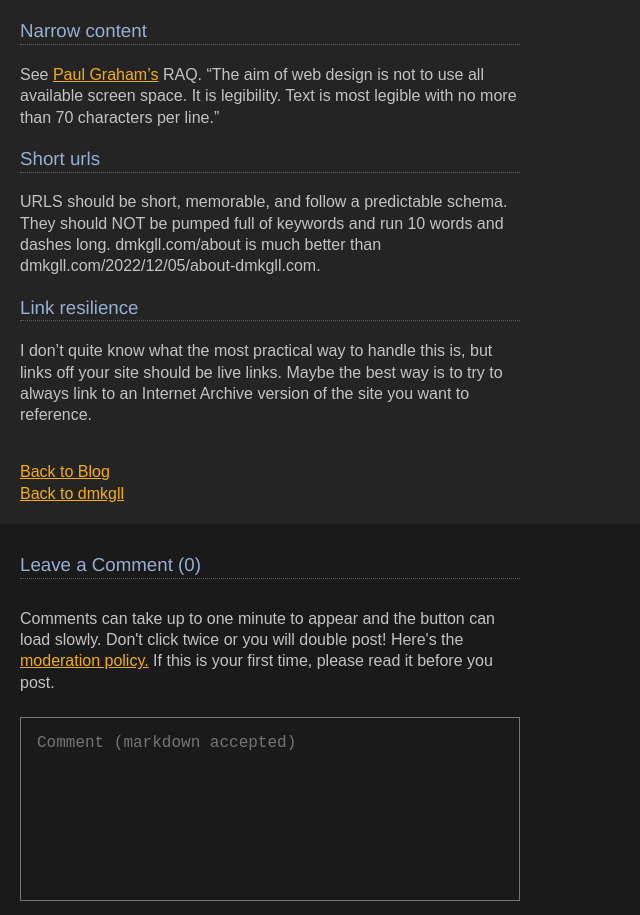
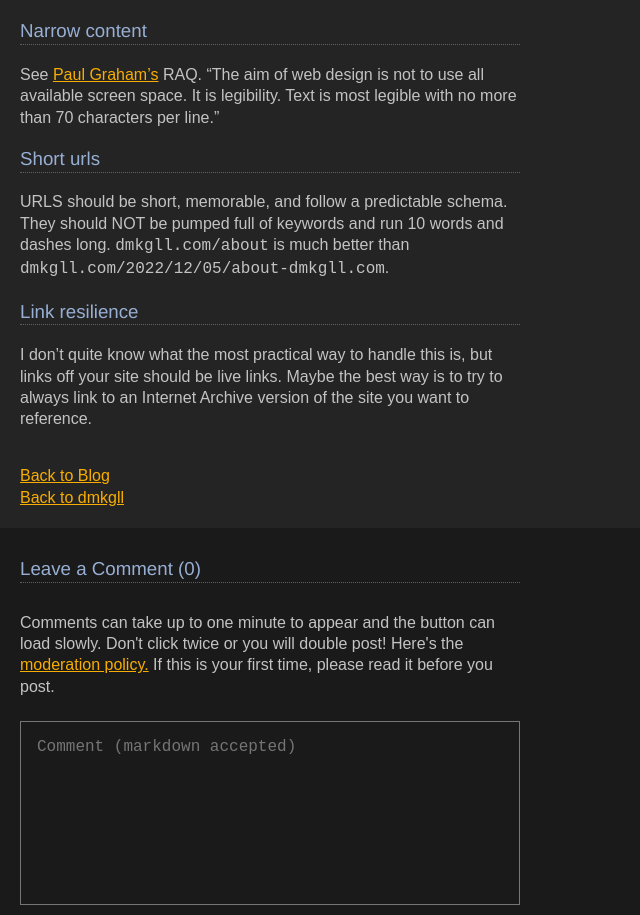
Before and after one commit to dmkgll/dmkgll, a Jekyll site: the page built from _posts/2022-06-21-on-blog-design.md, in a window 1280 px wide. Shown: the part 1077-1992 px from the top of the page, without its empty margins (0-640 px from the left). Built offline with Jekyll 4.4.1, drawn with Linux system fonts in a browser that asks for light colours.

```diff
--- a/_posts/2022-06-21-on-blog-design.md
+++ b/_posts/2022-06-21-on-blog-design.md
@@ -30,7 +30,7 @@ See [Paul Graham's](http://www.paulgraham.com/gfaq.html) RAQ. "The aim of web de
 
 ### Short urls
 
-URLS should be short, memorable, and follow a predictable schema. They should NOT be pumped full of keywords and run 10 words and dashes long. dmkgll.com/about is much better than dmkgll.com/2022/12/05/about-dmkgll.com.
+URLS should be short, memorable, and follow a predictable schema. They should NOT be pumped full of keywords and run 10 words and dashes long. <code>dmkgll.com/about</code> is much better than <code>dmkgll.com/2022/12/05/about-dmkgll.com</code>.
 
 ### Link resilience
 
```
